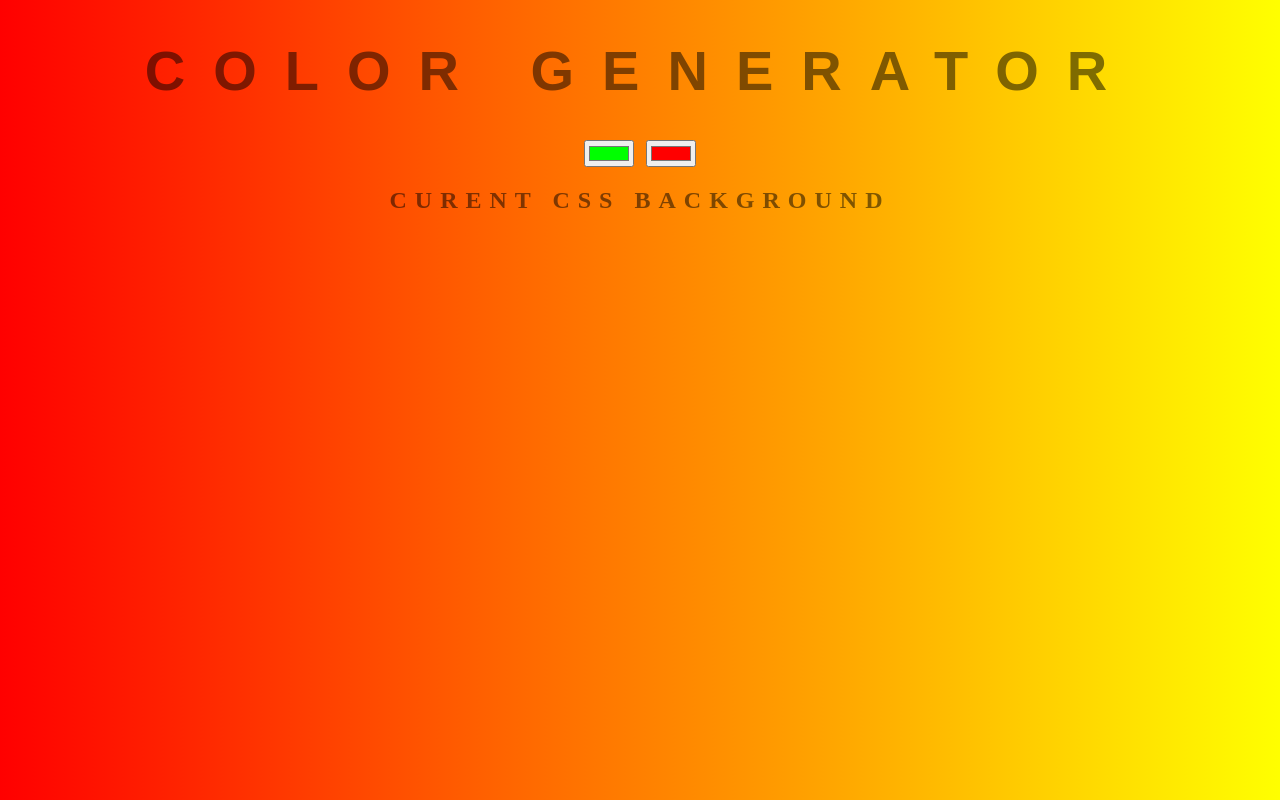
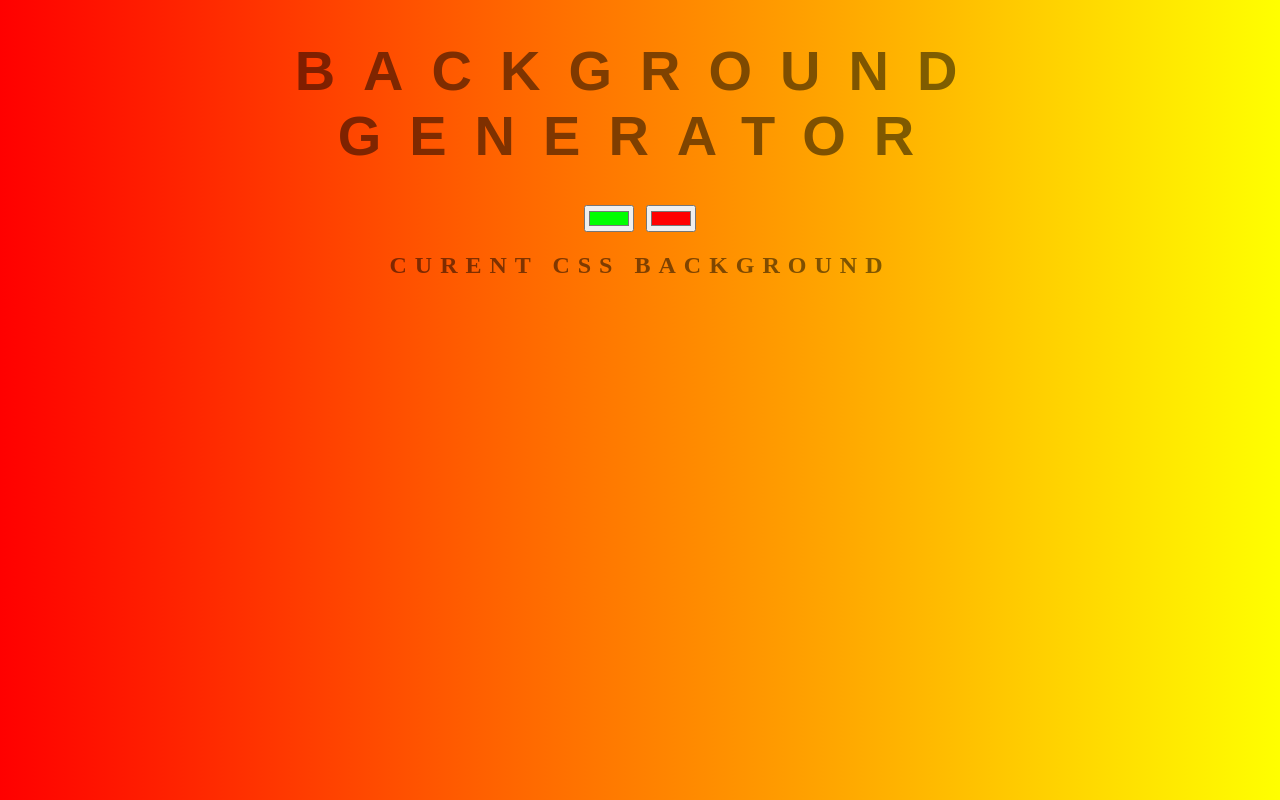
Before and after one commit to KamilaKisiel/TIL, a plain HTML site: page JavaScript/GradientColorGenerator/index.html in a window 1280 px wide. Drawn offline with Linux system fonts and the light colour scheme.

Commit message:
title changed

```diff
--- a/JavaScript/GradientColorGenerator/index.html
+++ b/JavaScript/GradientColorGenerator/index.html
@@ -5,7 +5,7 @@
 	<link rel="stylesheet" type="text/css" href="style.css">
 </head>
 <body id="gradient">
-	<h1>Color generator</h1>
+	<h1>Background generator</h1>
 	<input class="color1" type="color" name="color1" value="#00ff00">
 	<input class="color2" type="color" name="color2" value="#ff0000">
 	<h2>Curent CSS Background</h2>
```
